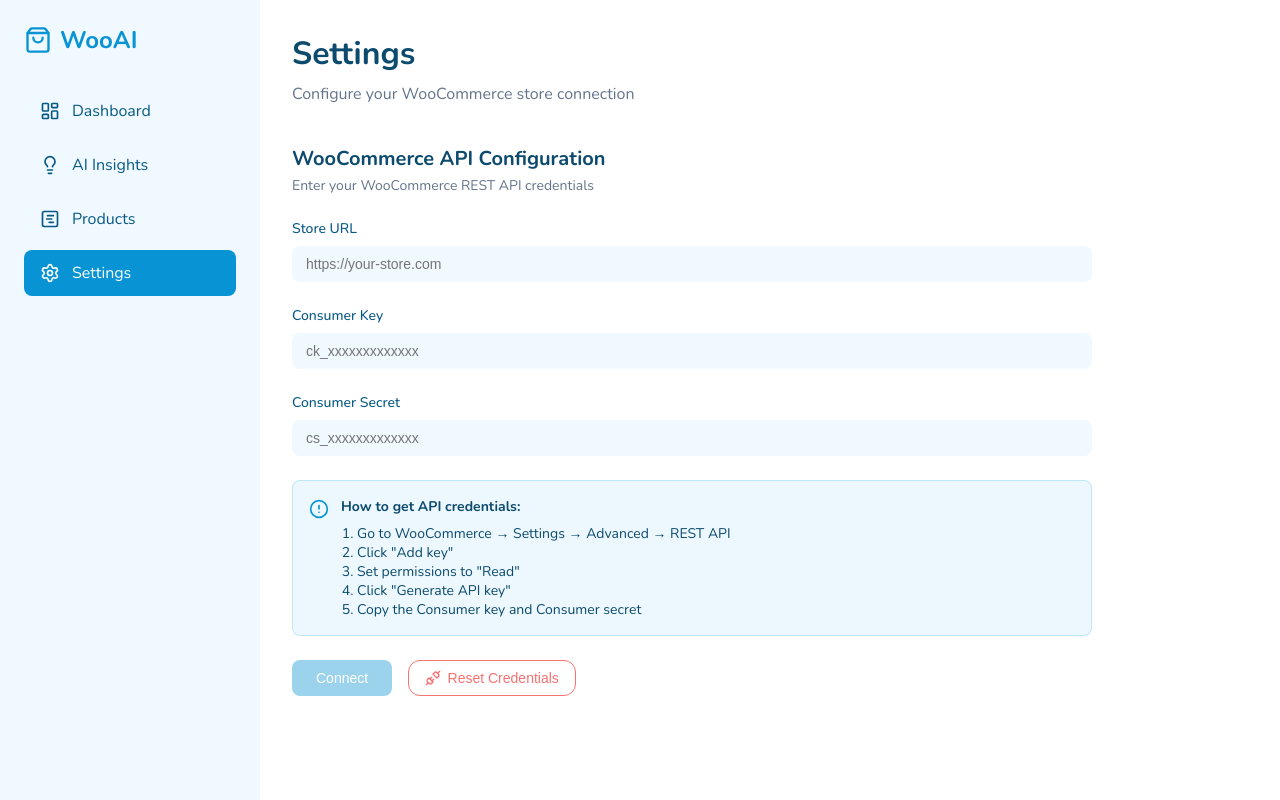
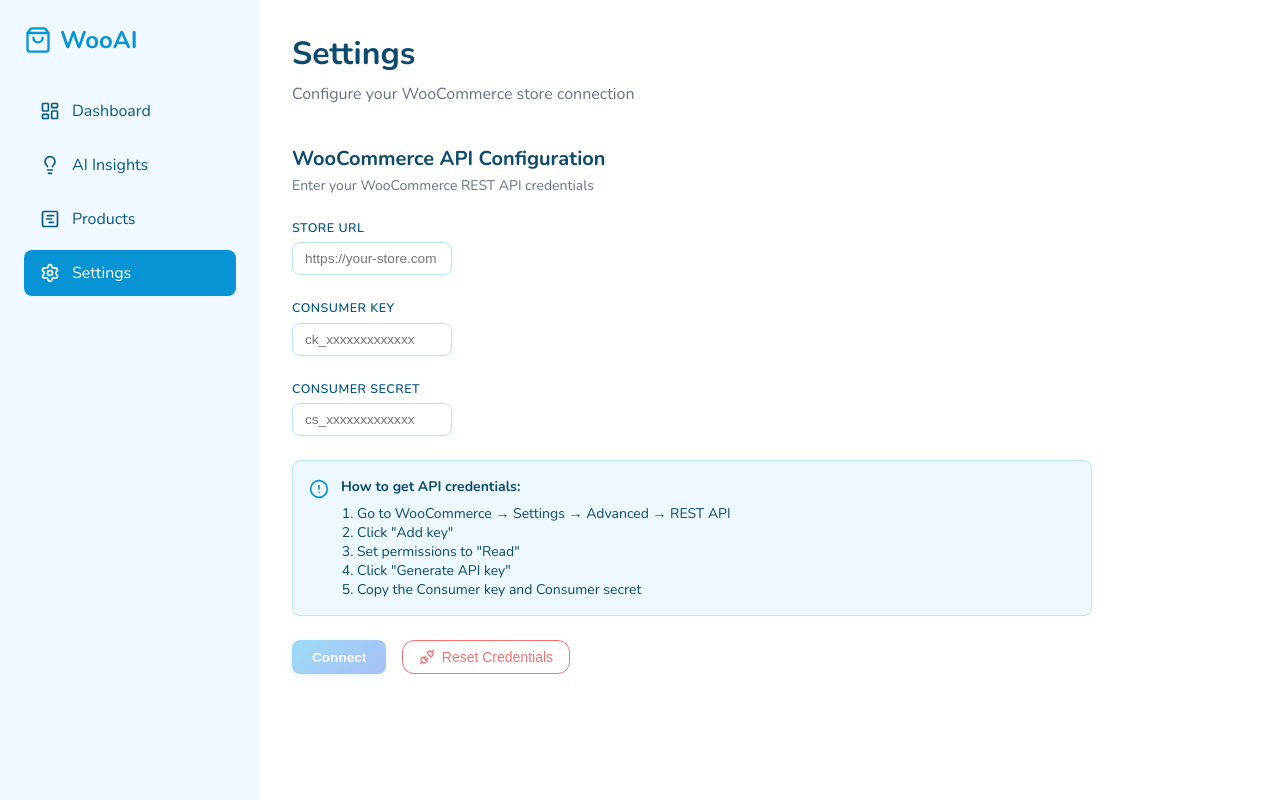
Before and after one commit to davidmaimoun/smartsale, a React (Vite) app in the folder fe/: page /settings in a window 1280 px wide. Built offline with nearby package versions, Linux system fonts and the light colour scheme; no server answers; the HTML template or start-up script is replaced by a standard one.

Commit message:
improve date picker design

```diff
--- a/fe/src/App.css
+++ b/fe/src/App.css
@@ -117,68 +117,89 @@
 
 /* Date Filter */
 .date-filter {
-  padding: 1.5rem;
+  padding: 1.25rem 1.5rem;
   margin-bottom: 2rem;
 }
 
 .filter-row {
   display: flex;
-  gap: 1rem;
+  gap: 0.75rem;
   align-items: flex-end;
+  flex-wrap: wrap;
 }
 
+/* ── Form group — taille fixe, pas flex:1 ── */
 .form-group {
-  flex: 1;
+  display: flex;
+  flex-direction: column;
+  width: 160px;   /* ← largeur compacte, plus flex:1 */
 }
 
 .form-group label {
   display: block;
-  margin-bottom: 0.5rem;
+  margin-bottom: 0.4rem;
   color: var(--text-secondary);
-  font-size: 0.875rem;
-  font-weight: 500;
+  font-size: 0.78rem;
+  font-weight: 600;
+  text-transform: uppercase;
+  letter-spacing: 0.04em;
 }
 
+/* ── Inputs — fond blanc pour ressortir du bg ── */
 .form-group input,
 .form-group select {
   width: 100%;
-  padding: 0.625rem 0.875rem;
-  background: var(--bg-primary);
-  border: 1px solid var(--border);
+  padding: 0.5rem 0.75rem;
+  background: #ffffff;                      /* ← blanc pur, contraste avec bg-primary */
+  border: 1.5px solid #bae6fd;             /* ← bordure bleue claire visible */
   border-radius: 0.5rem;
   color: var(--text-primary);
-  font-size: 0.875rem;
+  font-size: 0.85rem;
+  box-shadow: 0 1px 4px rgba(14, 165, 233, 0.07);
+  transition: border-color 0.2s ease, box-shadow 0.2s ease;
 }
 
 .form-group input:focus,
 .form-group select:focus {
   outline: none;
   border-color: var(--primary);
+  box-shadow: 0 0 0 3px rgba(14, 165, 233, 0.15);
 }
 
+/* ── Bouton Apply aligné avec les inputs ── */
 .btn {
-  padding: 0.625rem 1.5rem;
+  padding: 0.5rem 1.25rem;
   border: none;
   border-radius: 0.5rem;
-  font-weight: 500;
+  font-weight: 600;
   cursor: pointer;
-  transition: all 0.2s;
-  font-size: 0.875rem;
+  transition: all 0.2s ease;
+  font-size: 0.85rem;
   display: inline-flex;
   align-items: center;
-  gap: 0.5rem;
+  gap: 0.4rem;
+  white-space: nowrap;
 }
 
 .btn-primary {
-  background: var(--primary);
+  background: var(--gradient-accent, linear-gradient(135deg, #0ea5e9, #2563eb));
   color: white;
+  box-shadow: 0 2px 8px rgba(14, 165, 233, 0.25);
 }
 
 .btn-primary:hover {
   background: var(--primary-dark);
+  box-shadow: 0 4px 12px rgba(14, 165, 233, 0.35);
+  transform: translateY(-1px);
 }
 
+.btn-primary:active {
+  transform: translateY(0);
+}
+
+
 /* Card*/
+
 .card {
   background: var(--bg-primary);
   border-radius: var(--card-radius);
```
